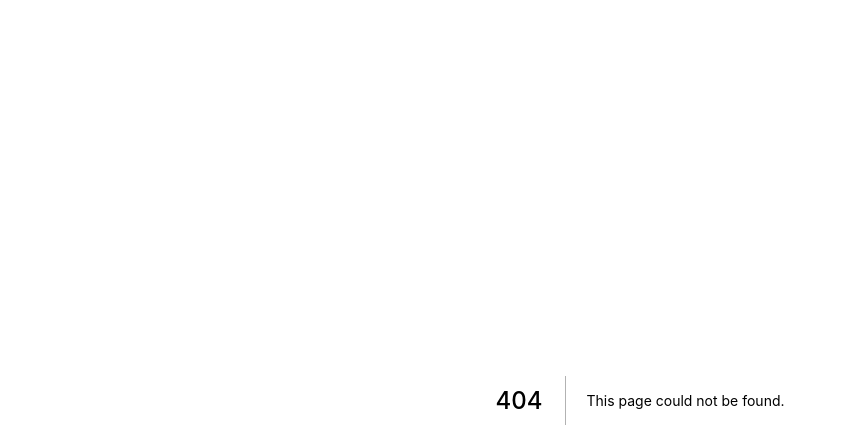
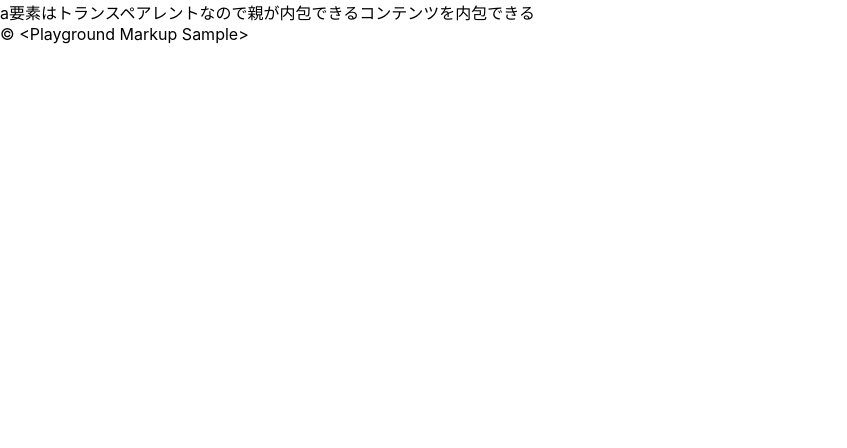
Before and after one commit to 02kK/nextjs-chaotic-playground, a Next.js app: page /playground/markup in a window 1280 px wide. Before the commit this address had no page. Shown: the top 448 px of the page, without its empty margins (0-847 px from the left). Built offline with nearby package versions, Linux system fonts and the light colour scheme.

Commit message:
playground階層を追加

```diff
--- a/src/pages/articles/[id].js
+++ b/src/pages/articles/[id].js
@@ -3,6 +3,7 @@ import { useRouter } from "next/router";
 const Post = () => {
   const router = useRouter();
   const { id } = router.query;
+  //   console.log(router);
   return <p>Path ID: {id}</p>;
 };
 
--- /dev/null
+++ b/src/pages/playground/markup.js
@@ -0,0 +1,14 @@
+const Markup = () => {
+  return (
+    <div>
+      <a href="/">
+        <div>
+          a要素はトランスペアレントなので親が内包できるコンテンツを内包できる
+        </div>
+      </a>
+      <div>&copy; &lt;Playground Markup Sample&gt;</div>
+    </div>
+  );
+};
+
+export default Markup;
```
Also changed, not shown: src/pages/posts/[id].js (added).
